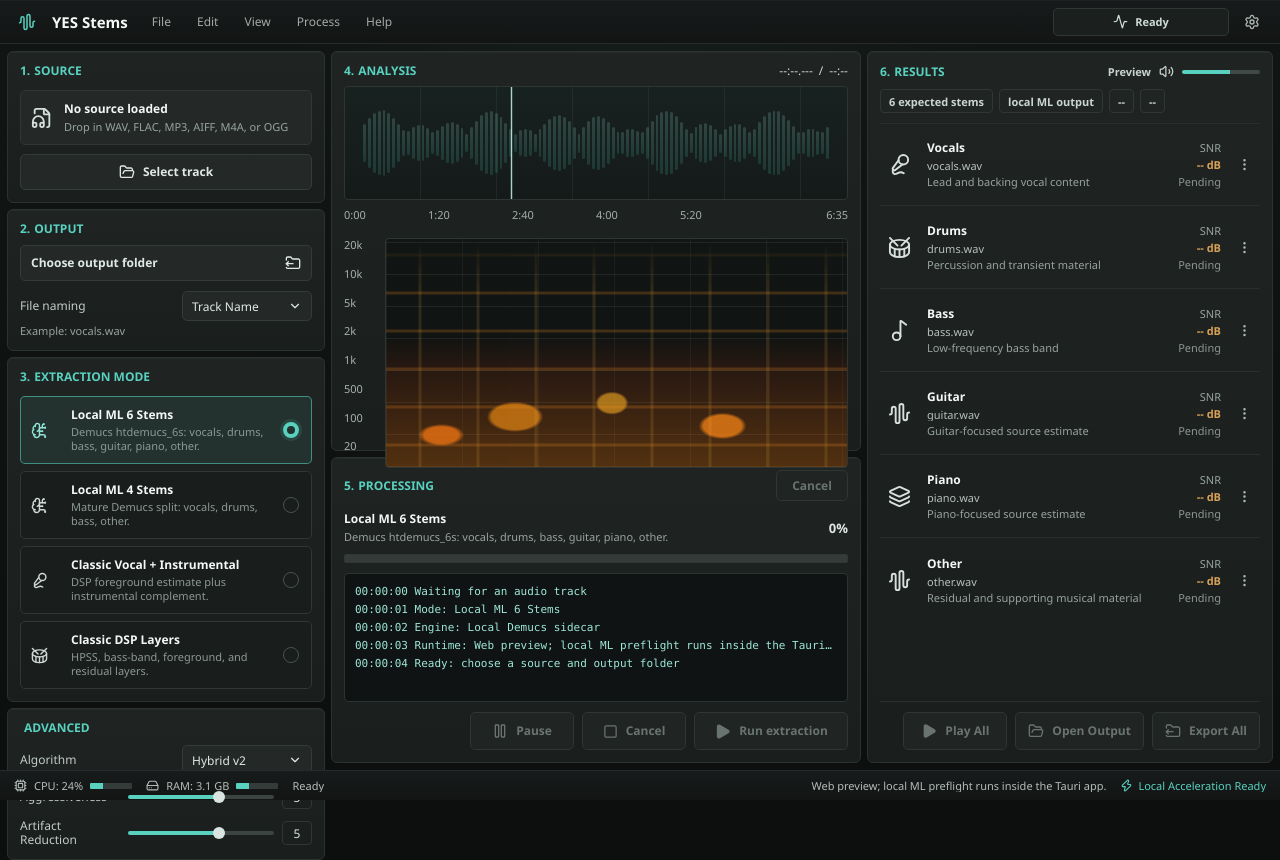
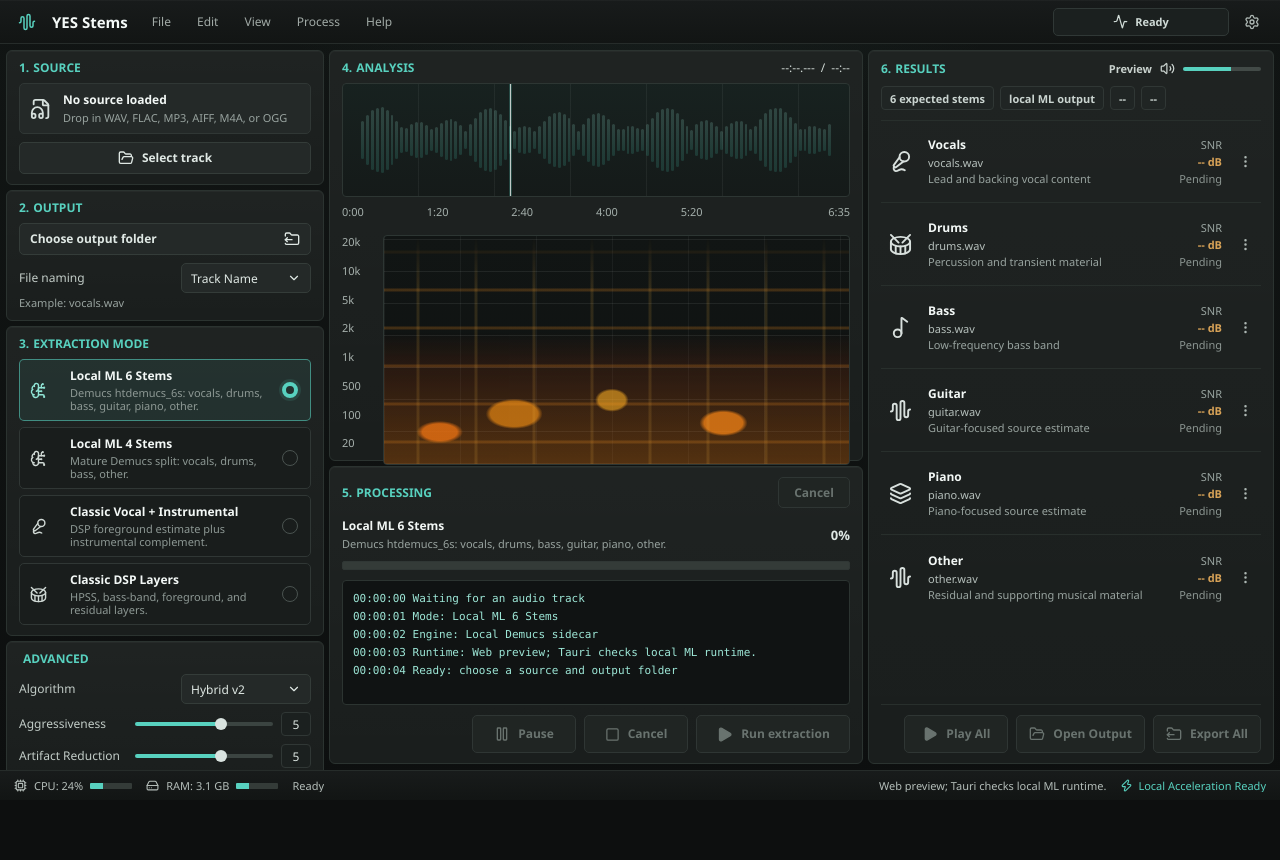
Before and after one commit to DanielKinsner/yes-stems, a React (Vite) app: page / in a window 1280 px wide. After the commit the page ends 800 px from the top, so only its background shows below. Built offline with nearby package versions, Linux system fonts and the light colour scheme.

Commit message:
docs: refresh app screenshot

```diff
--- a/src/App.css
+++ b/src/App.css
@@ -173,8 +173,8 @@ p {
   min-height: 0;
   display: grid;
   grid-template-columns: 318px minmax(500px, 1fr) 406px;
-  gap: 6px;
-  padding: 7px;
+  gap: 5px;
+  padding: 6px;
 }
 
 .rack,
@@ -183,7 +183,7 @@ p {
   min-height: 0;
   display: flex;
   flex-direction: column;
-  gap: 6px;
+  gap: 5px;
 }
 
 .module {
@@ -203,7 +203,25 @@ p {
 .advanced-module,
 .results-module,
 .processing-module {
-  padding: 12px;
+  padding: 10px 12px;
+}
+
+.source-module {
+  flex: 0 0 126px;
+}
+
+.output-module {
+  flex: 0 0 116px;
+}
+
+.mode-module {
+  flex: 0 0 300px;
+}
+
+.advanced-module {
+  flex: 1 1 150px;
+  min-height: 150px;
+  overflow: hidden;
 }
 
 .analysis-module {
@@ -212,11 +230,11 @@ p {
   display: grid;
   grid-template-rows: auto 114px 22px minmax(0, 1fr);
   gap: 8px;
-  padding: 12px;
+  padding: 10px 12px 12px;
 }
 
 .processing-module {
-  flex: 0 0 306px;
+  flex: 0 0 298px;
   display: grid;
   grid-template-rows: auto auto 9px minmax(84px, 1fr) auto;
   gap: 10px;
@@ -251,13 +269,13 @@ p {
 }
 
 .source-file {
-  min-height: 46px;
+  min-height: 42px;
   display: grid;
   grid-template-columns: auto minmax(0, 1fr);
   gap: 11px;
   align-items: center;
-  margin-top: 12px;
-  padding: 10px;
+  margin-top: 8px;
+  padding: 8px 10px;
   color: #dfe8e4;
   border: 1px solid #303735;
   border-radius: 5px;
@@ -314,13 +332,13 @@ p {
 .field-button,
 .path-field {
   width: 100%;
-  min-height: 36px;
+  min-height: 32px;
   display: flex;
   align-items: center;
   justify-content: center;
   gap: 8px;
-  margin-top: 9px;
-  padding: 8px 10px;
+  margin-top: 8px;
+  padding: 7px 10px;
   font-size: 12px;
   line-height: 14px;
   font-weight: 650;
@@ -361,7 +379,7 @@ p {
   grid-template-columns: minmax(0, 1fr) auto;
   gap: 10px;
   align-items: center;
-  margin-top: 10px;
+  margin-top: 8px;
 }
 
 .file-naming-row span,
@@ -386,18 +404,18 @@ p {
 
 .mode-tabs {
   display: grid;
-  gap: 7px;
-  margin-top: 12px;
+  gap: 6px;
+  margin-top: 8px;
 }
 
 .mode-tabs button {
   position: relative;
-  min-height: 58px;
+  min-height: 48px;
   display: grid;
   grid-template-columns: 30px minmax(0, 1fr) 18px;
   gap: 10px;
   align-items: center;
-  padding: 10px;
+  padding: 8px 10px;
   text-align: left;
   border: 1px solid #303735;
   border-radius: 5px;
@@ -424,7 +442,7 @@ p {
   margin-top: 3px;
   color: #8d9894;
   font-size: 11px;
-  line-height: 14px;
+  line-height: 13px;
 }
 
 .mode-tabs i {
@@ -453,7 +471,7 @@ p {
 }
 
 .slider-row div {
-  width: 184px;
+  width: 176px;
   display: grid;
   grid-template-columns: minmax(0, 1fr) 30px;
   gap: 8px;
--- a/src/App.tsx
+++ b/src/App.tsx
@@ -728,7 +728,7 @@ function engineStatusText(mode: StemMode, status: LocalMlStatus | null) {
   }
 
   if (!hasTauriRuntime()) {
-    return "Web preview; local ML preflight runs inside the Tauri app.";
+    return "Web preview; Tauri checks local ML runtime.";
   }
 
   if (!status) {
```
Also changed, not shown: 2 other files (tests, documents, lock files or other folders).
